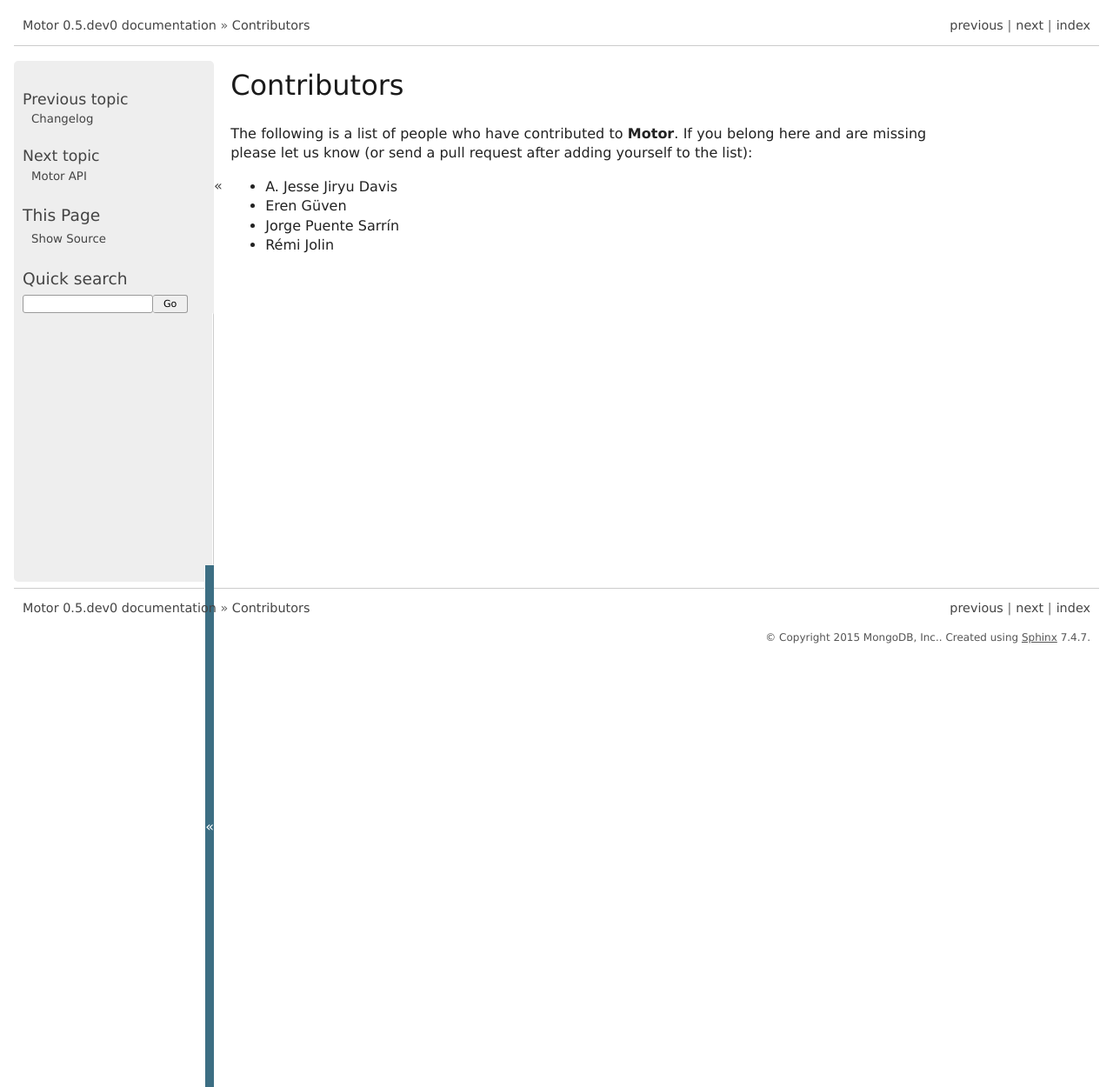
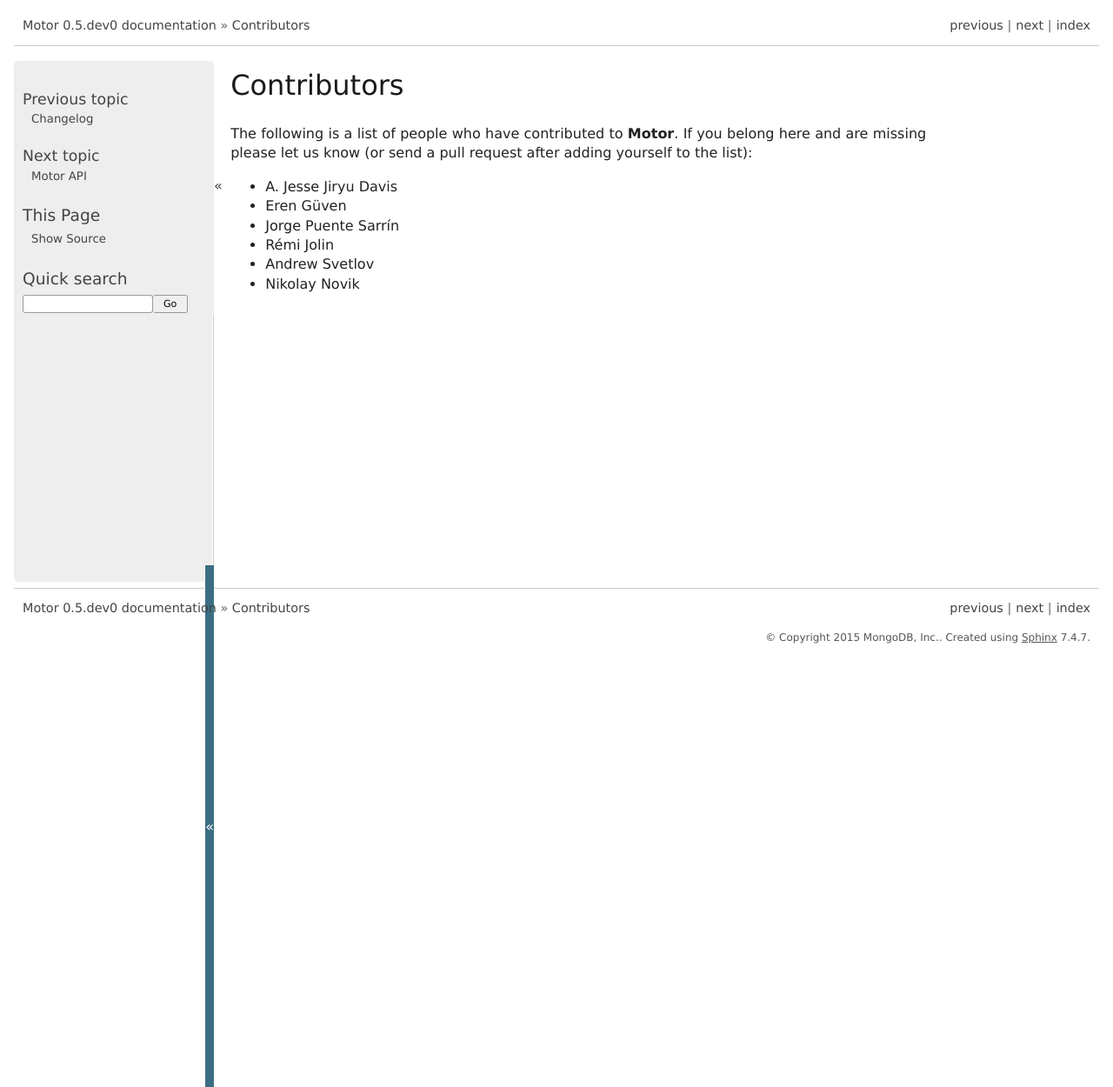
Before and after one commit to mongodb/motor, a Sphinx documentation site: the page built from doc/contributors.rst, in a window 1280 px wide. Shown: the whole page at 87% size. Built offline with Sphinx 7.4.7, drawn with Linux system fonts in a browser that asks for light colours; the version number is read from the project's files by our own code.

Commit message:
Add Andrew Svetlov, Nikolay Novik to contributors.

```diff
--- a/doc/contributors.rst
+++ b/doc/contributors.rst
@@ -8,3 +8,5 @@ The following is a list of people who have contributed to
 - Eren Güven
 - Jorge Puente Sarrín
 - Rémi Jolin
+- Andrew Svetlov
+- Nikolay Novik
```
